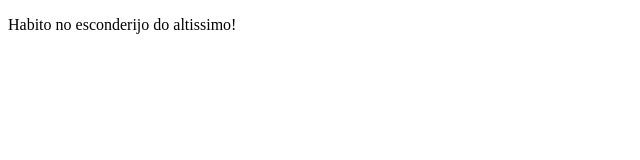
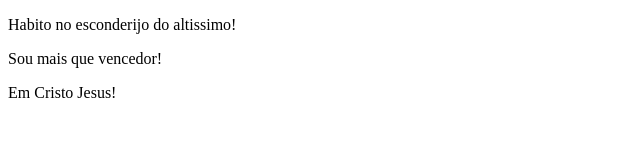
Before and after one commit to joneljustina/student50-lecture0, a plain HTML site: page lecture0/hello.html in a window 1280 px wide. Shown: the whole page, without its empty margins (0-640 px from the left). Drawn offline with Linux system fonts and the light colour scheme.

Commit message:
update hello.html
sou mais que

```diff
--- a/lecture0/hello.html
+++ b/lecture0/hello.html
@@ -5,5 +5,7 @@
 	</head>
 	<body>
 		<p>Habito no esconderijo do altissimo!</p>
+		<p>Sou mais que vencedor!</p>
+		<p>Em Cristo Jesus!</p>
 	</body>
 </html>
```
